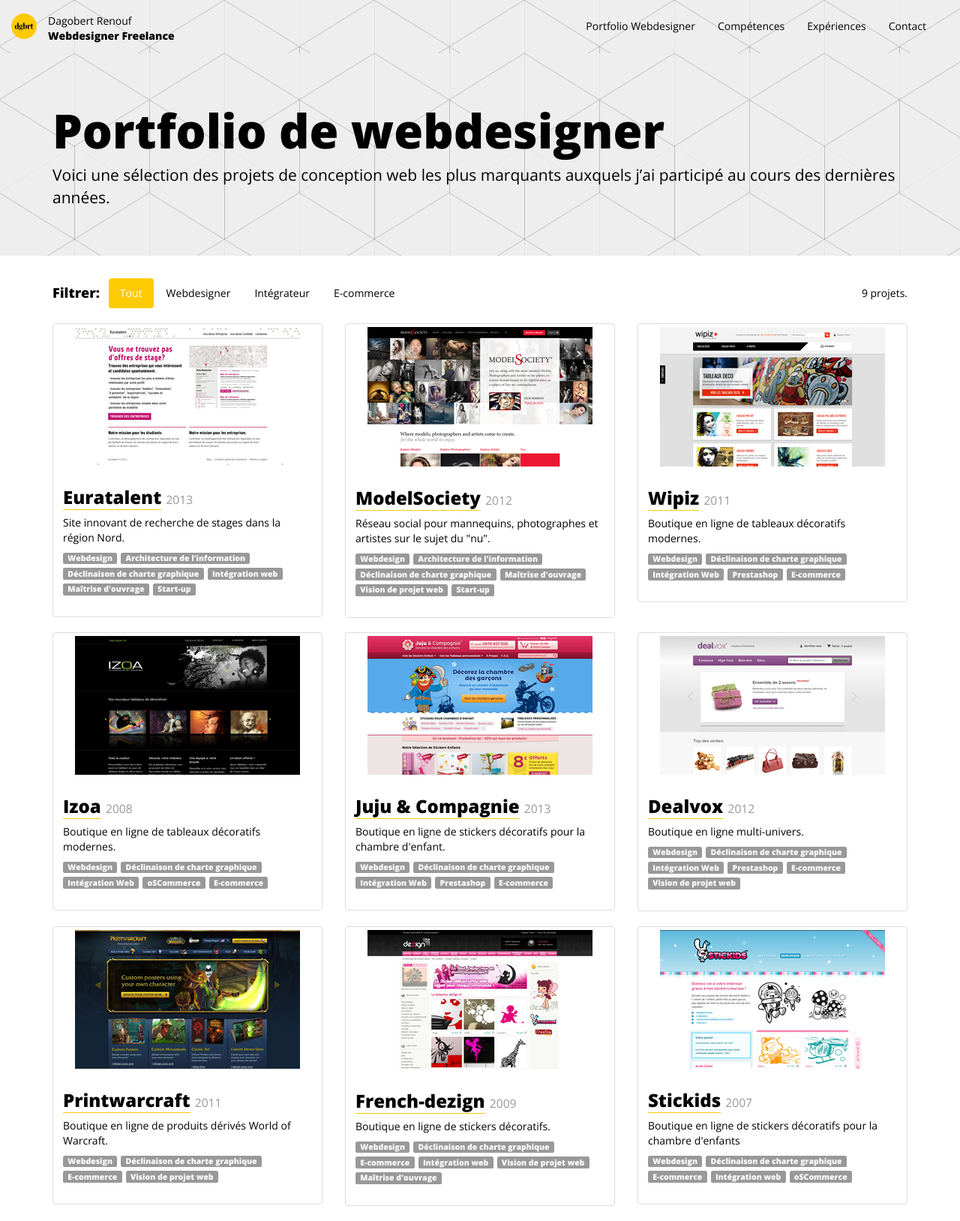
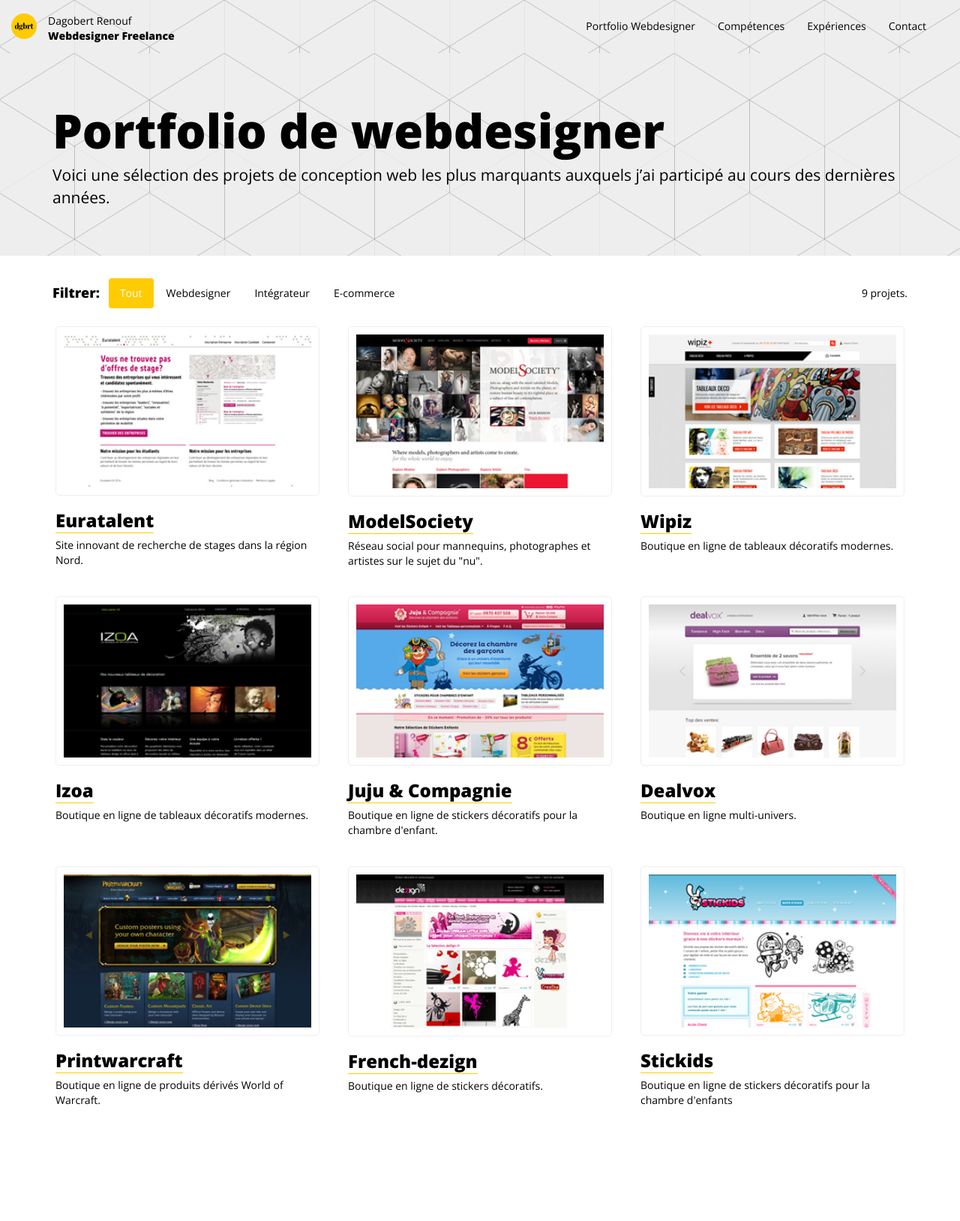
Before and after one commit to thedgbrt/dgbrt.fr, a Jekyll site: the page built from portfolio-webdesigner/index.html, in a window 1280 px wide. Shown: the whole page at 75% size. Built offline with Jekyll 4.4.1, drawn with Linux system fonts in a browser that asks for light colours; nearby versions of some CDN libraries; after the commit the page ends 1512 px from its top, so only the background shows below that.

Commit message:
small update to thumbnails design

```diff
--- a/portfolio-webdesigner/index.html
+++ b/portfolio-webdesigner/index.html
@@ -64,7 +64,7 @@ published: true
 
 		        <p>Site innovant de recherche de stages dans la région Nord.</p>
 
-		        <p class="project-tags">
+		        <p class="project-tags" style="display:none;">
 		        	<span class="label label-default">Webdesign</span>
 		        	<span class="label label-default">Architecture de l'information</span>
 		        	<span class="label label-default">Déclinaison de charte graphique</span>
@@ -95,7 +95,7 @@ published: true
 
 		        <p>Réseau social pour mannequins, photographes et artistes sur le sujet du "nu".</p>
 
-		        <p class="project-tags">
+		        <p class="project-tags" style="display:none;">
 		        	<span class="label label-default">Webdesign</span>
 		        	<span class="label label-default">Architecture de l'information</span>
 		        	<span class="label label-default">Déclinaison de charte graphique</span>
@@ -126,7 +126,7 @@ published: true
 
 		        <p>Boutique en ligne de tableaux décoratifs modernes.</p>
 
-		        <p class="project-tags">
+		        <p class="project-tags" style="display:none;">
 		        	<span class="label label-default">Webdesign</span>
 		        	<span class="label label-default">Déclinaison de charte graphique</span>
 		        	<span class="label label-default">Intégration Web</span>
@@ -156,7 +156,7 @@ published: true
 
 		        <p>Boutique en ligne de tableaux décoratifs modernes.</p>
 
-		        <p class="project-tags">
+		        <p class="project-tags" style="display:none;">
 		        	<span class="label label-default">Webdesign</span>
 		        	<span class="label label-default">Déclinaison de charte graphique</span>
 		        	<span class="label label-default">Intégration Web</span>
@@ -186,7 +186,7 @@ published: true
 
 		        <p>Boutique en ligne de stickers décoratifs pour la chambre d'enfant.</p>
 
-		        <p class="project-tags">
+		        <p class="project-tags" style="display:none;">
 		        	<span class="label label-default">Webdesign</span>
 		        	<span class="label label-default">Déclinaison de charte graphique</span>
 		        	<span class="label label-default">Intégration Web</span>
@@ -216,7 +216,7 @@ published: true
 
 		        <p>Boutique en ligne multi-univers.</p>
 
-		        <p class="project-tags">
+		        <p class="project-tags" style="display:none;">
 		        	<span class="label label-default">Webdesign</span>
 		        	<span class="label label-default">Déclinaison de charte graphique</span>
 		        	<span class="label label-default">Intégration Web</span>
@@ -247,7 +247,7 @@ published: true
 
 		        <p>Boutique en ligne de produits dérivés World of Warcraft.</p>
 
-		        <p class="project-tags">
+		        <p class="project-tags" style="display:none;">
 		        	<span class="label label-default">Webdesign</span>
 		        	<span class="label label-default">Déclinaison de charte graphique</span>
 		        	<span class="label label-default">E-commerce</span>
@@ -276,7 +276,7 @@ published: true
 
 		        <p>Boutique en ligne de stickers décoratifs.</p>
 
-		        <p class="project-tags">
+		        <p class="project-tags" style="display:none;">
 		        	<span class="label label-default">Webdesign</span>
 		        	<span class="label label-default">Déclinaison de charte graphique</span>
 		        	<span class="label label-default">E-commerce</span>
@@ -307,7 +307,7 @@ published: true
 
 		        <p>Boutique en ligne de stickers décoratifs pour la chambre d'enfants</p>
 
-		        <p class="project-tags">
+		        <p class="project-tags" style="display:none;">
 		        	<span class="label label-default">Webdesign</span>
 		        	<span class="label label-default">Déclinaison de charte graphique</span>
 		        	<span class="label label-default">E-commerce</span>
```
Also changed, not shown: css/less/dgbrt.less (+15 -0 lines), css/bootstrap.min.css.
